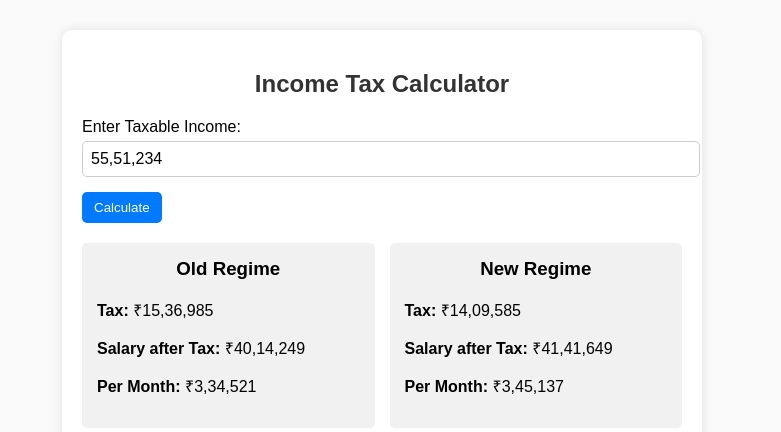
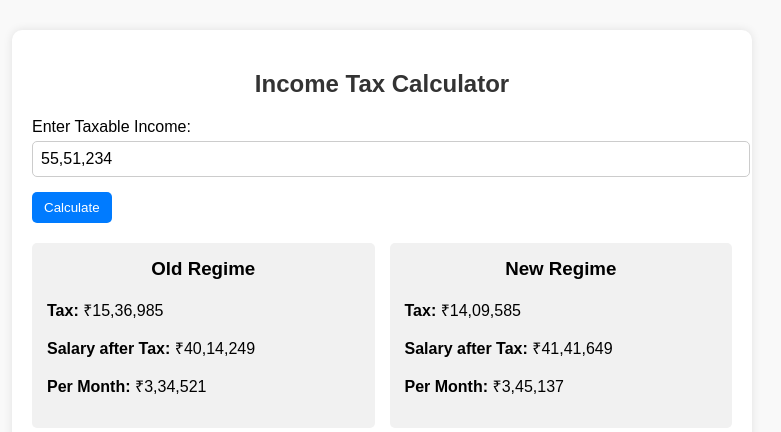
Before and after one commit to shubhamsinghal06/tax-calculator, a plain HTML site: page index.html in a window 1280 px wide. Both pictures are taken after typing "5551234" into the empty fields and a click on the button "Calculate". Shown: the whole page, without its empty margins (258-1039 px from the left). Drawn offline with Linux system fonts and the light colour scheme.

Commit message:
Update index.html

```diff
--- a/index.html
+++ b/index.html
@@ -7,14 +7,29 @@
   <style>
     body { font-family: Arial, sans-serif; margin: 30px; background: #f9f9f9; }
     h2 { color: #333; text-align: center; }
-    .container { max-width: 600px; margin: auto; background: #fff; padding: 20px; border-radius: 10px; box-shadow: 0 0 10px rgba(0,0,0,0.1); }
+    .container { max-width: 700px; margin: auto; background: #fff; padding: 20px; border-radius: 10px; box-shadow: 0 0 10px rgba(0,0,0,0.1); }
     label { display: block; margin: 10px 0 5px; }
     input { width: 100%; padding: 8px; margin-bottom: 15px; border: 1px solid #ccc; border-radius: 5px; font-size: 16px; }
     button { padding: 8px 12px; border: none; border-radius: 5px; background: #007bff; color: #fff; cursor: pointer; }
     button:hover { background: #0056b3; }
-    .results-container { display: flex; gap: 15px; margin-top: 20px; flex-wrap: wrap; }
-    .result { flex: 1; min-width: 250px; padding: 15px; background: #f1f1f1; border-radius: 5px; }
-    .result h3 { margin-top: 0; text-align: center; }
+
+    .results-container {
+      display: grid;
+      grid-template-columns: repeat(auto-fit, minmax(280px, 1fr));
+      gap: 15px;
+      margin-top: 20px;
+    }
+
+    .result {
+      padding: 15px;
+      background: #f1f1f1;
+      border-radius: 5px;
+    }
+
+    .result h3 {
+      margin-top: 0;
+      text-align: center;
+    }
   </style>
 </head>
 <body>
@@ -28,7 +43,6 @@
   </div>
 
   <script>
-    // Function to format numbers in Indian style (lakhs, crores)
     function formatIndianNumber(x) {
       if (!x) return "";
       x = x.toString().replace(/,/g, "");
@@ -38,7 +52,6 @@
       return otherNumbers.replace(/\B(?=(\d{2})+(?!\d))/g, ",") + lastThree;
     }
 
-    // Update input field with commas as user types
     document.getElementById("income").addEventListener("input", function (e) {
       let value = e.target.value.replace(/,/g, "");
       if (!isNaN(value) && value !== "") {
@@ -59,7 +72,6 @@
       else if (income <= 500000) tax = (income - 250000) * 0.05;
       else if (income <= 1000000) tax = 12500 + (income - 500000) * 0.20;
       else tax = 112500 + (income - 1000000) * 0.30;
-
       return Math.round(tax * 1.04);
     }
 
@@ -71,7 +83,6 @@
       else if (income <= 1200000) tax = 50000 + (income - 1000000) * 0.15;
       else if (income <= 1500000) tax = 80000 + (income - 1200000) * 0.20;
       else tax = 140000 + (income - 1500000) * 0.30;
-
       return Math.round(tax * 1.04);
     }
 
```
